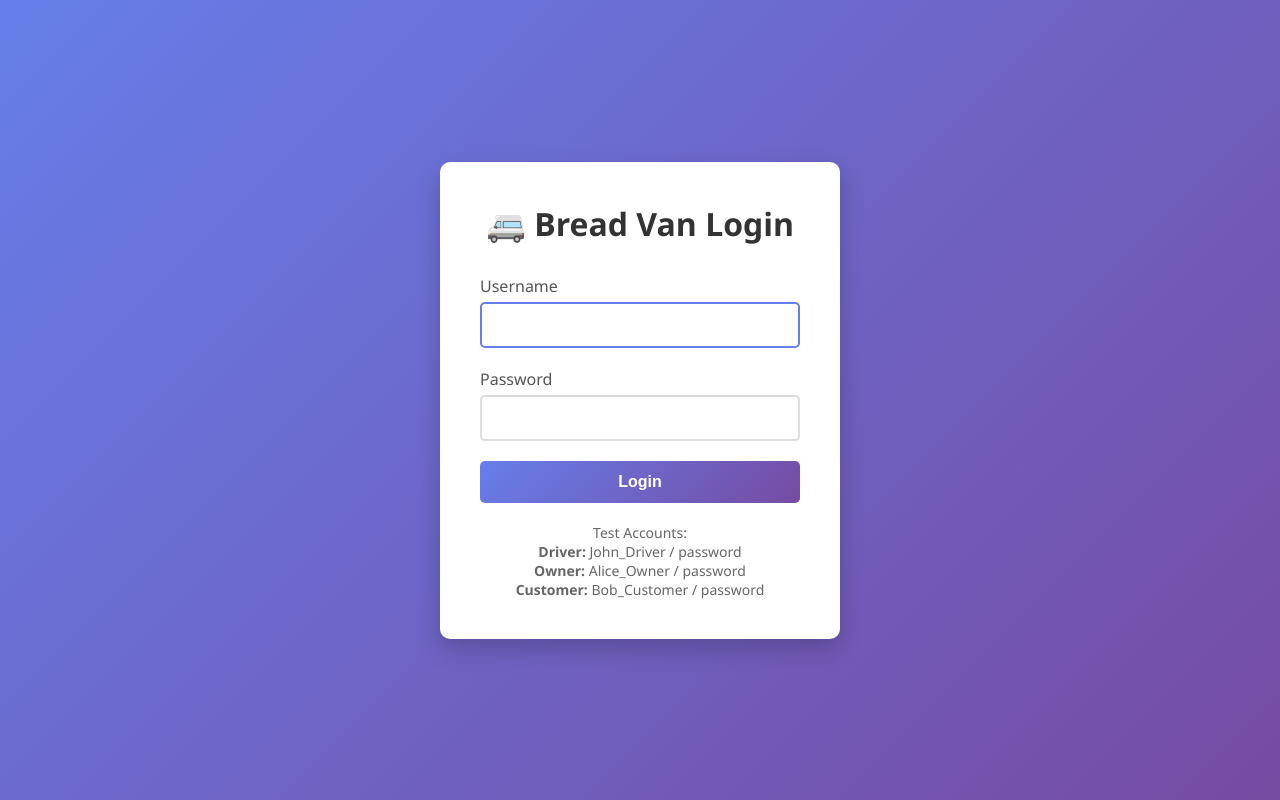
After one commit to Bread-Van-Group/Bread_Van_Project, a Flask app: template App/templates/login.html in a window 1280 px wide. The commit adds this page. Run offline with Flask 3, Linux system fonts and the light colour scheme; the template is opened without the code that fills it, so the values that code supplies are empty.

Commit message:
Implemented login with dummy creds for 3 actors

```diff
--- a/App/models/customer.py
+++ b/App/models/customer.py
@@ -11,5 +11,4 @@ class Customer(User):
     }
 
     def __init__(self, name, email, password, address):
-        super().__init__(name, email, password, role="customer")
-        self.address = address
+        super().__init__(name=name, email=email, password=password, address=address, role="customer")
--- a/App/models/driver.py
+++ b/App/models/driver.py
@@ -10,5 +10,4 @@ class Driver(User):
     }
 
     def __init__(self, name, email, password, address):
-        super().__init__(name, email, password, role="driver")
-        self.address = address
+        super().__init__(name=name, email=email, password=password, address=address, role="driver")
--- /dev/null
+++ b/App/static/styles/login.css
@@ -0,0 +1,99 @@
+* {
+            margin: 0;
+            padding: 0;
+            box-sizing: border-box;
+        }
+
+        body {
+            font-family: 'Segoe UI', Tahoma, Geneva, Verdana, sans-serif;
+            background: linear-gradient(135deg, #667eea 0%, #764ba2 100%);
+            min-height: 100vh;
+            display: flex;
+            justify-content: center;
+            align-items: center;
+        }
+
+        .login-container {
+            background: white;
+            padding: 40px;
+            border-radius: 10px;
+            box-shadow: 0 10px 25px rgba(0, 0, 0, 0.2);
+            width: 100%;
+            max-width: 400px;
+        }
+
+        h1 {
+            text-align: center;
+            color: #333;
+            margin-bottom: 30px;
+        }
+
+        .form-group {
+            margin-bottom: 20px;
+        }
+
+        label {
+            display: block;
+            margin-bottom: 5px;
+            color: #555;
+            font-weight: 500;
+        }
+
+        input[type="text"],
+        input[type="password"] {
+            width: 100%;
+            padding: 12px;
+            border: 2px solid #ddd;
+            border-radius: 5px;
+            font-size: 16px;
+            transition: border-color 0.3s;
+        }
+
+        input[type="text"]:focus,
+        input[type="password"]:focus {
+            outline: none;
+            border-color: #667eea;
+        }
+
+        button {
+            width: 100%;
+            padding: 12px;
+            background: linear-gradient(135deg, #667eea 0%, #764ba2 100%);
+            color: white;
+            border: none;
+            border-radius: 5px;
+            font-size: 16px;
+            font-weight: 600;
+            cursor: pointer;
+            transition: transform 0.2s;
+        }
+
+        button:hover {
+            transform: translateY(-2px);
+        }
+
+        button:active {
+            transform: translateY(0);
+        }
+
+        .flash-messages {
+            margin-bottom: 20px;
+        }
+
+        .flash {
+            padding: 10px;
+            border-radius: 5px;
+            margin-bottom: 10px;
+        }
+
+        .flash.error {
+            background-color: #fee;
+            color: #c33;
+            border: 1px solid #fcc;
+        }
+
+        .flash.success {
+            background-color: #efe;
+            color: #3c3;
+            border: 1px solid #cfc;
+        }
--- a/App/templates/index.html
+++ b/App/templates/index.html
@@ -1,4 +1,4 @@
-{% extends "layout.html" %}
+{% extends "login.html" %}
 {% block title %}Flask MVC App{% endblock %}
 {% block page %}Flask MVC App{% endblock %}
 
--- /dev/null
+++ b/App/templates/login.html
@@ -0,0 +1,46 @@
+<!DOCTYPE html>
+<html lang="en">
+<head>
+    <meta charset="UTF-8">
+    <meta name="viewport" content="width=device-width, initial-scale=1.0">
+    <title>Login - Bread Van Project</title>
+
+    <link rel="stylesheet" href="{{ url_for('static', filename='styles/login.css') }}">
+</head>
+<body>
+    <div class="login-container">
+        <h1>🚐 Bread Van Login</h1>
+
+        {% with messages = get_flashed_messages() %}
+            {% if messages %}
+                <div class="flash-messages">
+                    {% for message in messages %}
+                        <div class="flash error">{{ message }}</div>
+                    {% endfor %}
+                </div>
+            {% endif %}
+        {% endwith %}
+
+        <form method="POST" action="{{ url_for('auth_views.login_action') }}">
+            <div class="form-group">
+                <label for="username">Username</label>
+                <input type="text" id="username" name="username" required autofocus>
+            </div>
+
+            <div class="form-group">
+                <label for="password">Password</label>
+                <input type="password" id="password" name="password" required>
+            </div>
+
+            <button type="submit">Login</button>
+        </form>
+
+        <div style="margin-top: 20px; text-align: center; color: #666; font-size: 14px;">
+            <p>Test Accounts:</p>
+            <p><strong>Driver:</strong> John_Driver / password</p>
+            <p><strong>Owner:</strong> Alice_Owner / password</p>
+            <p><strong>Customer:</strong> Bob_Customer / password</p>
+        </div>
+    </div>
+</body>
+</html>
```
Also changed, not shown: App/controllers/initialize.py (+42 -2 lines), App/controllers/user.py (+39 -8 lines), App/models/user.py (+20 -5 lines), App/templates/customer/homepage.html (added, +68 -0 lines), App/views/auth.py (+38 -27 lines), App/views/index.py (+37 -1 lines).
